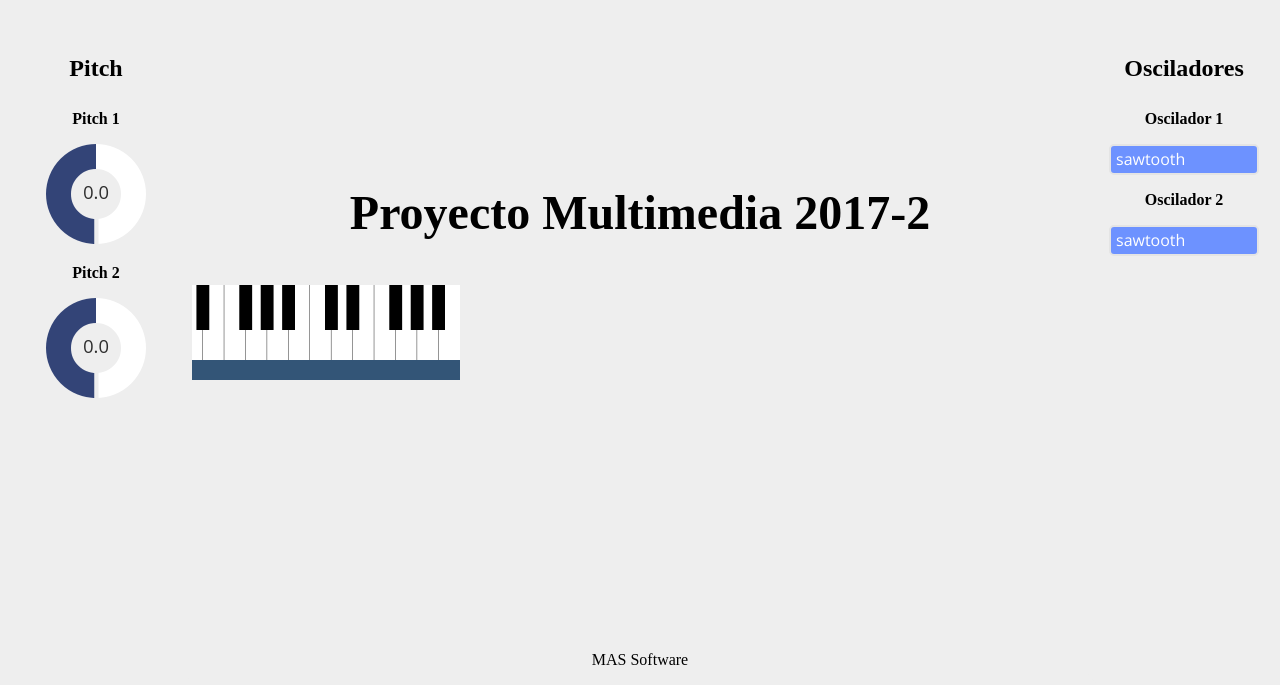
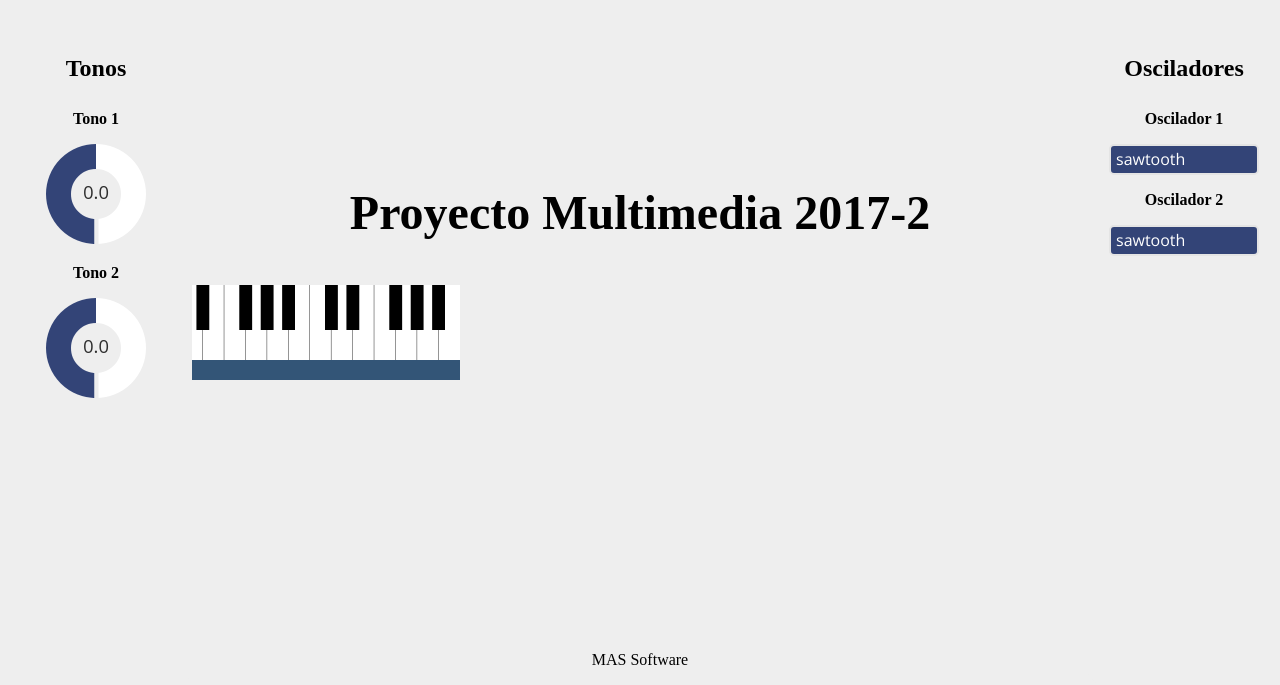
Before and after one commit to mandresbr/PUJSynth, a plain HTML site: page index.html in a window 1280 px wide. Shown: the part 115-800 px from the top of the page. Drawn offline with nearby package versions, Linux system fonts and the light colour scheme.

Commit message:
design improvements

```diff
--- a/css/style.css
+++ b/css/style.css
@@ -97,7 +97,7 @@ html,
         }
 
         #oscillator1Type {
-            background-color: #6D92FF;
+            background-color: #347;
             color: #fff;
             -webkit-border-radius: 5px;
             -moz-border-radius: 5px;
@@ -105,7 +105,7 @@ html,
         }
 
         #oscillator2Type {
-            background-color: #6D92FF;
+            background-color: #347;
             color: #fff;
             -webkit-border-radius: 5px;
             -moz-border-radius: 5px;
--- a/index.html
+++ b/index.html
@@ -17,6 +17,7 @@
         <section>
             <div style="position: absolute;top:400px" id="keyAreaDiv">
                 <canvas nx="keyboard"></canvas>
+
             </div>
             <br />
             <div id="selectAreaDiv">
@@ -41,14 +42,14 @@
                 </div>
             </div>
             <div id="dialAreaDiv">
-                <h2>Pitch</h2>
+                <h2>Tonos</h2>
                 <div id="dial1Div">
-                    <p>Pitch 1</p>
+                    <p>Tono 1</p>
                     <br />
                     <canvas nx="dial"></canvas>
                 </div>
                 <div id="dial1Div">
-                    <p>Pitch 2</p>
+                    <p>Tono 2</p>
                     <br />
                     <canvas nx="dial"></canvas>
                 </div>
```
